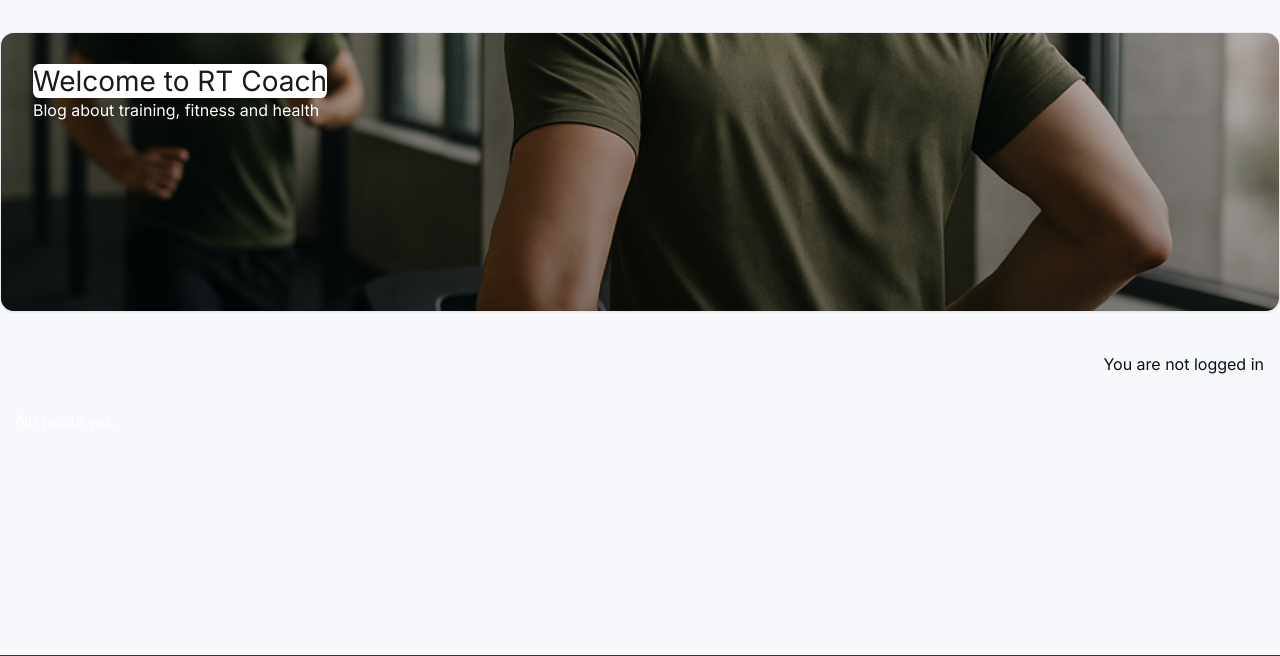
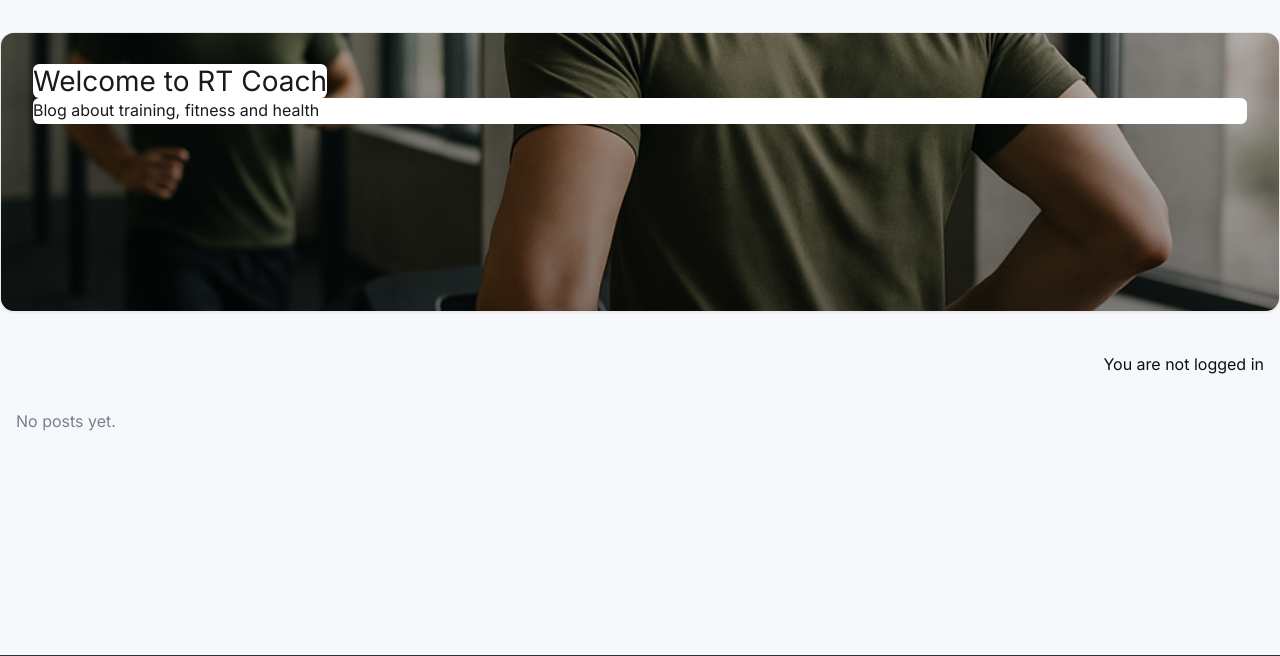
Before and after one commit to rory-codes/rt-coach, a Django app: page / in a window 1280 px wide. Shown: the part 62-718 px from the top of the page. Run offline with Django 4.2, Linux system fonts and the light colour scheme; data that the repository does not hold is empty; parts of the project's set-up code (start-up, migrations or seed data) failed here and were passed over.

Commit message:
final fixes for wave, html validation

```diff
--- a/blog/templates/blog/index.html
+++ b/blog/templates/blog/index.html
@@ -24,8 +24,8 @@
             </a>
             <hr>
             <p class="card-text text-muted h6 mb-0">
-              <time datetime='{{ post.created_on|date:"c" }}'>
-                {{ post.created_on|date:"M. j, Y" }}
+              <time datetime='{{ post.created_on|date:"Y-m-d\\TH:i:sP" }}'>
+                {{ post.created_on|date:"Y-m-d\\TH:i:sP" }}
               </time>
             </p>
           </div>
--- a/static/css/style.css
+++ b/static/css/style.css
@@ -117,6 +117,20 @@ img { max-width: 100%; height: auto; display: block; }
 /* Text above image */
 .masthead-text { position: relative; z-index: 1; color: #0a0909; padding: clamp(1rem, 2.5vw, 2rem); }
 
+/* --- Hero over image (you added a dark overlay) --- */
+.masthead .faded,
+.masthead .post-subtitle {
+  color: #212529;                       /* dark text with overlay, passes contrast */
+  opacity: 1;
+}
+
+/* --- Dark sections (e.g., footer) need light-muted --- */
+.dark-bg .text-muted,
+.dark-bg .faded {
+  color: #e9ecef;                       /* light gray on dark */
+  opacity: 1;                           /* avoid double-dimming on dark bg */
+}
+
 /* Cards */
 .card {
   background: var(--rt-surface);
@@ -190,16 +204,19 @@ img { max-width: 100%; height: auto; display: block; }
     color: var(--rt-ink);
 }
 
-.faded { color: var(--rt-bg); }
-
-.faded,
 .text-muted {
-  color: #ffffff; /* ~4.5:1 on white for small text */
+  color: var(--rt-muted) !important;   /* e.g. #6b7280 */
+}
+.faded {
+  color: var(--rt-muted);
+  opacity: .9;                          /* gentle de-emphasis, still readable */
 }
 
 .masthead .rt-coach {
   color: #1a1a1a; /* ensure headline meets contrast */
 }
+
+
 
 .bg-white {
   background-color: var(--rt-bg);
--- a/templates/base.html
+++ b/templates/base.html
@@ -104,7 +104,7 @@
       </div>
       <div class="masthead-text">
         <h1 class="h3 m-0"><span class="rt-coach bg-white">Welcome to RT Coach</span></h1>
-        <p class=" faded">Blog about training, fitness and health</p>
+        <p class=" rt-coach bg-white">Blog about training, fitness and health</p>
       </div>
     </div>
   </section>
```
Also changed, not shown: fitness_data/static/fitness_data/js/fitness_data.js (+27 -11 lines).
